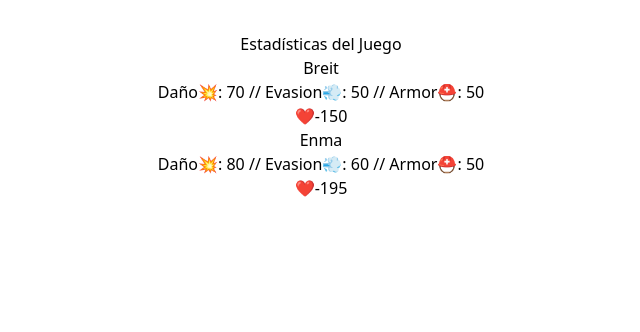
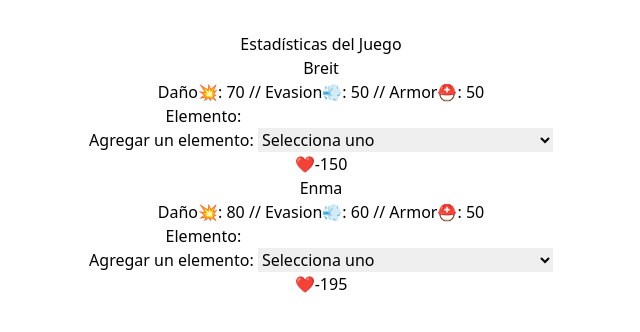
Before and after one commit to jaev1996/game-stats, a React (Vite) app: page / in a window 1280 px wide. Shown: the top 332 px of the page, without its empty margins (319-959 px from the left). Built offline with nearby package versions, Linux system fonts and the light colour scheme.

Commit message:
Añadidos selectores de elementos y mejoras de habilidades en StatsJugador

```diff
--- a/src/components/StatsJugador.jsx
+++ b/src/components/StatsJugador.jsx
@@ -1,11 +1,27 @@
 // src/components/PlayerStats.js
-import React from 'react';
+import React, {useState} from 'react';
+const elementos = { Agua: "🌊x1", Rayo: "⚡x1", Viento: "💨x1", Fuego: "🔥x1", Tierra: "🌍x1", Taijutsu: "👊x1",Todos: "🌊x1🌍x1💨x1⚡x1🔥x1👊x1" };
 
 const StatsJugador = ({ jugador }) => {
+  const [elemento, setElemento] = useState(jugador.elemento);
+  const handleElementoChange = (event) => { setElemento(event.target.value); };
   return (
     <div className="p-4 border rounded-lg shadow-md bg-white">
       <h2 className="text-xl font-bold">{jugador.name}</h2>
       <p>Daño💥: {jugador.dano} // Evasion💨: {jugador.evasion} // Armor⛑: {jugador.armor}</p>
+      <p>Elemento: <input type="text" name="" id="" value={elementos[elemento]}/></p>
+      <label htmlFor="elemento-select" className="block mt-2 w-1/4"> Agregar un elemento: </label>
+        <select
+        id="elemento-select"
+        value={elemento}
+        onChange={handleElementoChange}
+        className="mt-1 block w-1/4 pl-3 pr-10 py-2 text-base focus:ring-indigo-500 focus:border-indigo-500 sm:text-sm rounded-md mb-2 ml-2"
+        >
+          <option value="">Selecciona uno</option>
+          {Object.keys(elementos).map((key) => (
+            <option key={key} value={key}> {elementos[key]} {key}
+            </option> ))}
+        </select>
     </div>
   );
 };
```
